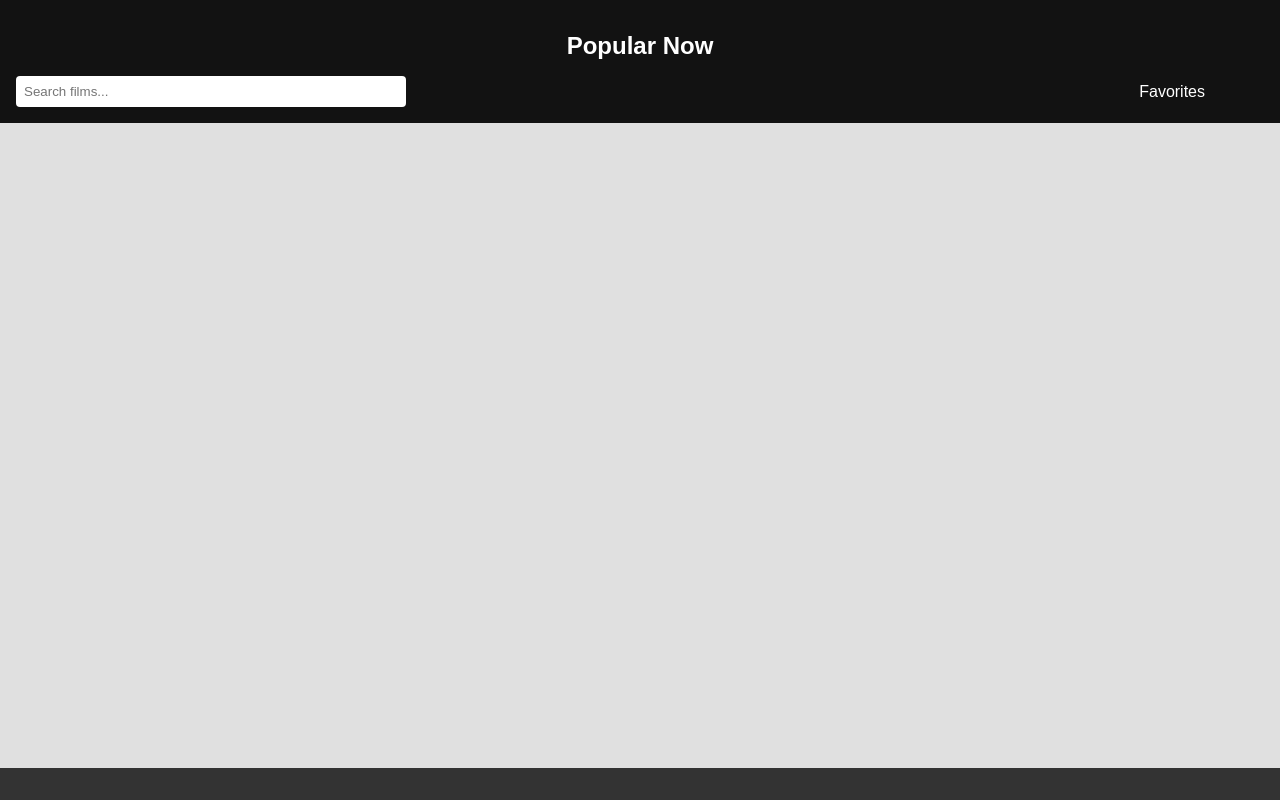
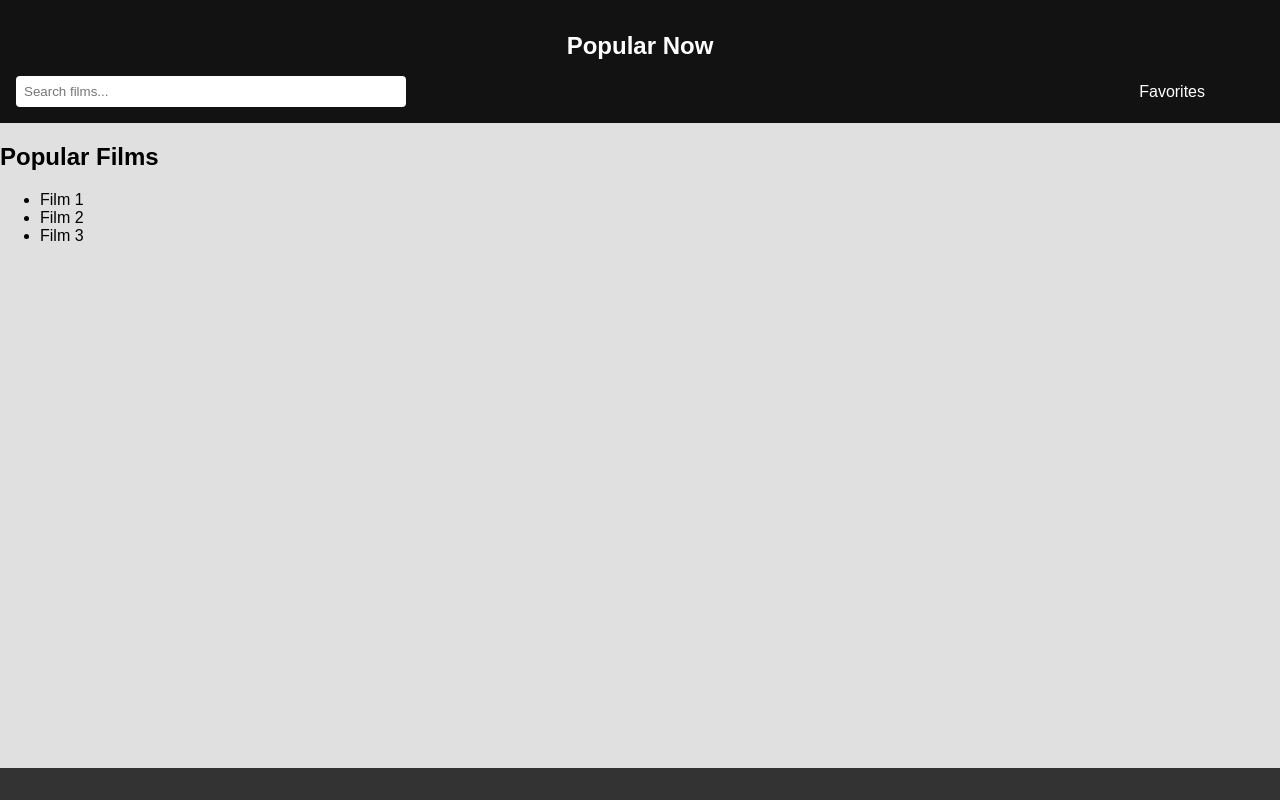
Before and after one commit to RoastedTomatos/react-popular-films, a React (Create React App) app: page / in a window 1280 px wide. Shown: the top 800 px of the page. Built offline with nearby package versions, Linux system fonts and the light colour scheme.

Commit message:
Setting up basic redux logic without api call/saga

```diff
--- a/src/App.tsx
+++ b/src/App.tsx
@@ -2,12 +2,18 @@ import { Navbar } from './components/Navbar'
 import { Footer } from './components/Footer'
 import { Wrapper } from './styles/StyledLayout'
 import './index.css'
+import { FilmsHolder } from './components/FilmsHolder'
+import { Provider } from 'react-redux'
+import { store } from './redux/store'
 
 export const App = () => {
   return (
-    <Wrapper>
-      <Navbar />
-      <Footer />
-    </Wrapper>
+    <Provider store={store}>
+      <Wrapper>
+        <Navbar />
+        <FilmsHolder />
+        <Footer />
+      </Wrapper>
+    </Provider>
   )
 }
--- /dev/null
+++ b/src/components/FilmsHolder.tsx
@@ -0,0 +1,36 @@
+import React, { useEffect } from 'react'
+import { useDispatch, useSelector } from 'react-redux'
+import { RootState } from '../redux/store'
+import { setPopularFilms } from '../redux/filmsSlice'
+
+export const FilmsHolder: React.FC = () => {
+  const dispatch = useDispatch()
+
+  const popularFilms = useSelector(
+    (state: RootState) => state.films.popularFilms
+  )
+
+  useEffect(() => {
+    const mockPopularFilms = [
+      { id: 1, title: 'Film 1' },
+      { id: 2, title: 'Film 2' },
+      { id: 3, title: 'Film 3' },
+    ]
+
+    console.log('Dispatching action...')
+    dispatch(setPopularFilms(mockPopularFilms))
+  }, [dispatch])
+
+  console.log('Component rendered!')
+
+  return (
+    <div>
+      <h2>Popular Films</h2>
+      <ul>
+        {popularFilms.map((film) => (
+          <li key={film.id}>{film.title}</li>
+        ))}
+      </ul>
+    </div>
+  )
+}
--- a/src/components/Layout.tsx
+++ /dev/null
@@ -1,3 +0,0 @@
-export const Layout = () => {
-
-}
--- /dev/null
+++ b/src/redux/filmsSlice.ts
@@ -0,0 +1,23 @@
+import { createSlice, PayloadAction } from '@reduxjs/toolkit'
+import { Film } from './../types/types'
+
+export interface FilmsState {
+  popularFilms: Film[]
+}
+
+const initialState: FilmsState = {
+  popularFilms: [],
+}
+
+const filmsSlice = createSlice({
+  name: 'films',
+  initialState,
+  reducers: {
+    setPopularFilms(state, action: PayloadAction<Film[]>) {
+      state.popularFilms = action.payload
+    },
+  },
+})
+
+export const { setPopularFilms } = filmsSlice.actions
+export default filmsSlice.reducer
--- /dev/null
+++ b/src/redux/store.ts
@@ -0,0 +1,20 @@
+import { configureStore } from "@reduxjs/toolkit";
+import { all } from 'redux-saga/effects'
+import createSagaMiddleware from 'redux-saga'
+import filmsReducer from './filmsSlice'
+
+function* rootSaga() {
+  yield all([])
+}
+
+const sagaMiddleware = createSagaMiddleware()
+
+export const store = configureStore({
+  reducer: {
+    films: filmsReducer
+  },
+  middleware: [sagaMiddleware]
+})
+
+export type RootState = ReturnType<typeof store.getState>;
+sagaMiddleware.run(rootSaga)
--- /dev/null
+++ b/src/types/types.ts
@@ -0,0 +1,4 @@
+export interface Film {
+  id: number,
+  title: string
+}
```
